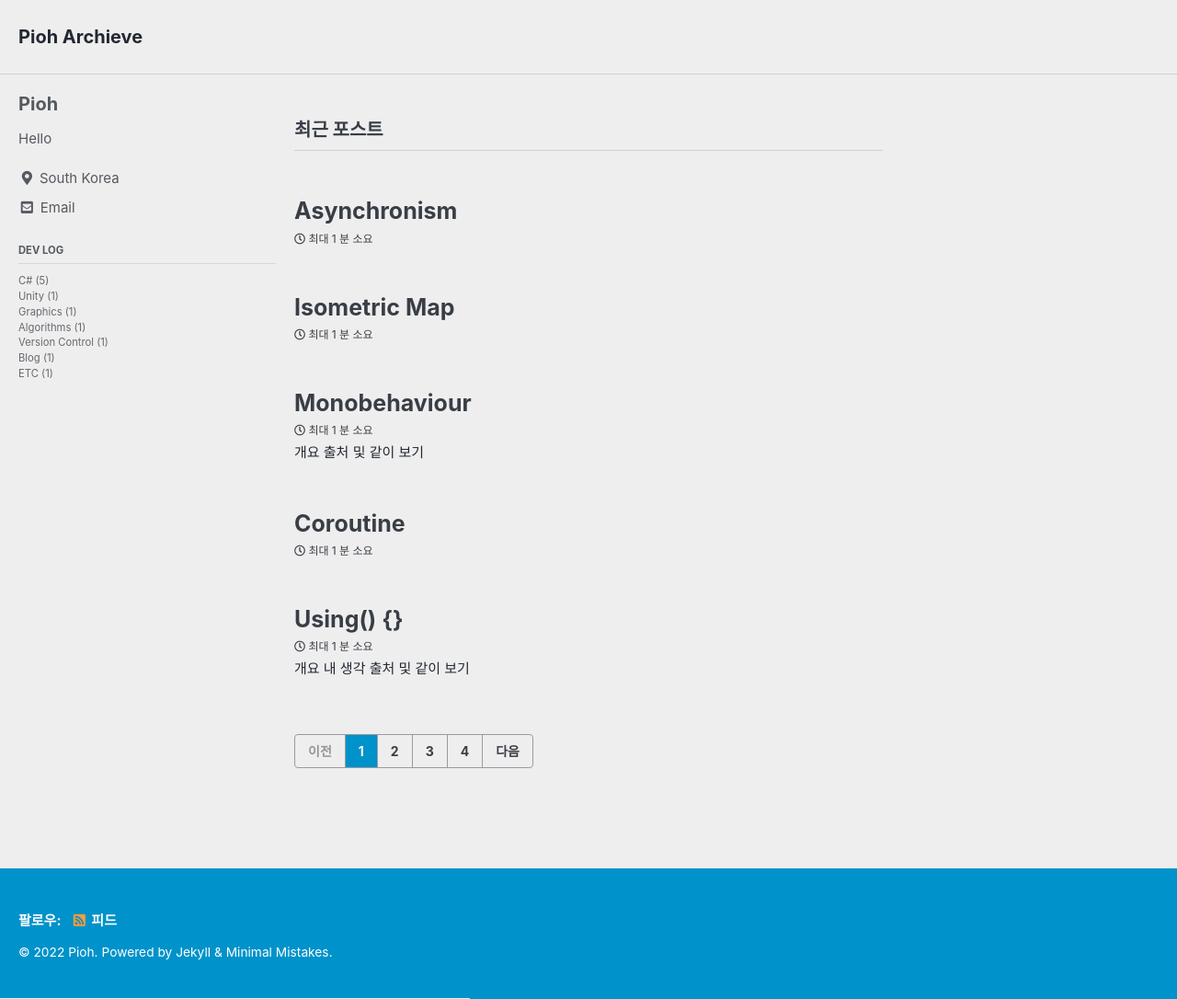
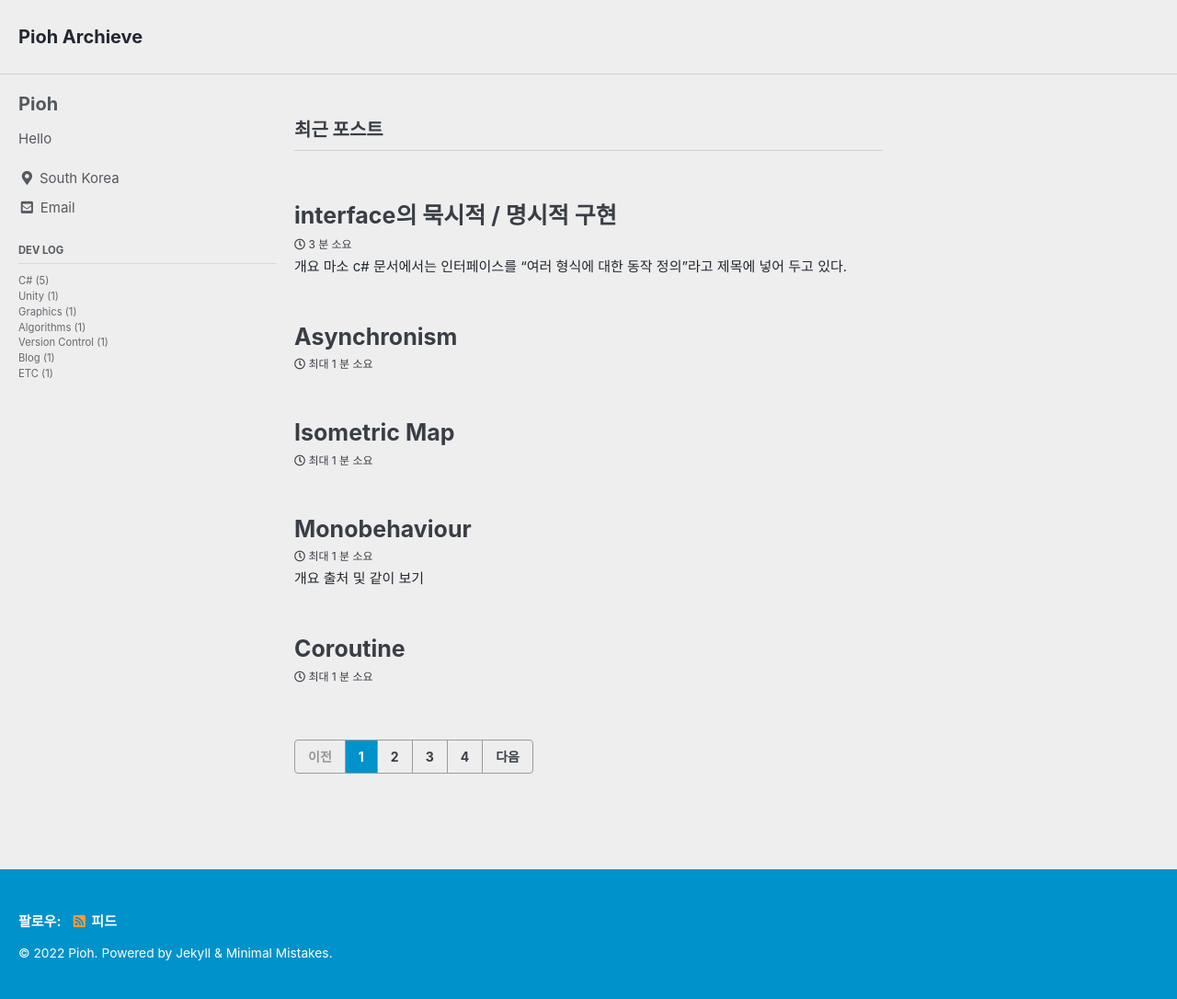
Before and after one commit to devpioh/devpioh.github.io, a Jekyll site: the page built from index.html, in a window 1280 px wide and 1086 px high. Shown: the whole window at 92% size. Built offline with Jekyll 4.4.1, drawn with Linux system fonts in a browser that asks for light colours; cached includes are drawn as plain includes; some web fonts are replaced; the list of posts is cut into pages by our own code; some of the changed lines change nothing that is shown.

Commit message:
Explicit interface

```diff
--- a/_posts/Devlog/C#/2022-07-21-Interface.md
+++ b/_posts/Devlog/C#/2022-07-25-Explicit-Interface.md
@@ -1,7 +1,7 @@
 ---
-title: "interface를 왜 사용하나요?"
-date: 2022-07-21
-last_modified_at: 2022-07-21
+title: "interface의 묵시적 / 명시적 구현"
+date: 2022-07-25
+last_modified_at: 2022-07-25
 
 toc: true
 toc_sticky: true
@@ -13,8 +13,6 @@ tag:
 ---
 
 ## 개요
-면접 때 인터페이스가 뭐고 왜 사용하는지를 물어봤는데 명확하게 대답하지 못해서 다시 정리 해보려고 한다.
-
 마소 c# 문서에서는 인터페이스를 **"여러 형식에 대한 동작 정의"**라고 제목에 넣어 두고 있다.
 
 "여러 형식"이란 우리가 정의하는 구조체와 클래스를 말하는 것이고, 다시 적으면 "객체에 대한 동작의 정의"라는 뜻이 된다.
@@ -83,13 +81,13 @@ D
 
 상속으로 인해 코드의 재사용성과 확장이 늘어났지만, 중복 코드의 문제와 구조의 복잡성이 늘어나게 된 것이다.
 
-그래서 c#은 상속은 단일 클래스로만 가능하게 했다. 하지만 단일 클래스의 상속만으로는 객체지향의 특징인 다형성을 구현하지 못한다.
+그래서 c#은 상속은 단일 클래스로만 가능하게 했다.
 
-여기서 인터페이스를 이용해 동작에 대한 확장을 적용하므로써 다형성을 구현한다.
+하지만 단일 클래스의 상속만으로는 객체지향의 특징인 다형성을 표현하지 못하므로 인터페이스를 이용해 동작에 대한 확장을 적용하므로써 다형성을 구현한다.
 
-c#은 공통된 속성과 대한 처리는 기본 클래스의 상속, 기능의 확장으로는 인터페이스의 상속으로 다형성을 표현한것으로 생각한다.
+c#은 공통된 속성과 대한 처리는 기본 클래스의 상속, 기능의 확장으로는 인터페이스의 상속으로 다형성을 표현한 것으로 나는 생각한다.
 
-하지만 클래스의 다중 상속을 허용하지 않아도 인터페이스의 메서드 이름의 중복은 남아있다.
+그렇지만 클래스의 다중 상속을 막았다고 해서 다중 상속 메서드명 중복의 문제는 여전히 남아있다.
 
 ### 암묵적 / 명시적 구현
 c# 에서는 인터페이스의 구현을 2가지로 할 수 있다.
@@ -138,7 +136,7 @@ public 접근 지정자로 인터페이스의 메서드를 구현하는 방법
 
 명시적 구현은 인터페이스를 상속한 객체의 멤버로는 접근을 할 수 없지만 해당 상속한 인터페이스로 캐스팅으로 접근이 가능한 형태이다.
 
-이 명시적 구현이 인터페이스의 메소드 명칭 중복을 해결한다.
+바로 이 명시적 구현이 c#에서 메서드 명 중복을 해결한다.
 
 혹시 IEnumerable<T>를 상속해 본적이 있다면, GetEnumerator()의 구현을 묵시적과 명시적으로 2번 구현을 했을 것이다.
 
@@ -146,15 +144,25 @@ c#에 아직 제네릭이 도입되기전에는 IEnumerable의 GetEnumerator()
 
 추후 제네릭을 도입하여 Boxing 문제를 해결한게 IEnumerable<T>의 GetEnumerator()지만 문제는 여기서 생긴다.
 
-c#은 하위 버전의 호환성을 위해 IEnumerable<T>는 IEnumerable을 상속하는 형태로 구현이 됬는데 GetEnumerable()의 모호성이 생긴다.
+c#은 하위 버전의 호환성을 위해 IEnumerable<T>는 IEnumerable을 상속하는데, IEnumerable의 GetEnumerable()와 모호성이 생긴다.
 
-*명시적으로 어떤 인터페이스의 메서드인지를 CLR에게 알리고 접근지정자를 숨기면서 외부에서의 접근은 불가능하게 했다.*
+클래스에서 IEnumerable<T>를 상속하는경우 어느 쪽의 GetEnumerable()을 쓸 것 인지를 CLR이 알지 못하게 되어 버린것이다.
 
-## 그래서 interface는 왜 사용하나요?
+c#은 이 메서드 중복의 문제를 상속 받는 클래스에서 *외부에 노출하고 싶은 인터페이스의 메서드*는 **묵시적 구현**으로 구현하고,
 
+*외부에 노출시키면 위험하거나 혹은 숨기고 싶은 인터페이스의 메서드*는 **명시적 구현** 으로 해결했다.
+
+IEnumerable<T>의 경우로 보자면 IEnumerable의 GetEnumerable()는 박싱의 위험이 있으니 외부의 노출을 막는것과 낮은 버전의 .Net에서도 동작이 가능해야되므로
+
+IEnumerable의 GetEnumerable()는 명시적 구현을 통해 처리하고, 제네릭 버전의 IEnumerable<T>의 GetEnumerable()을 묵시적 구현으로 처리했다.
+
+즉, 인터페이스의 명시적 구현을 통해서 다중상속의 메서드 중복문제와 하위 버전의 호환성 문제를 동시에 해결한 것이다.
+
+암묵적/명시적 구현을 통해 다중상속의 문제를 해결했다고 하지만 과도한 인터페이스의 상속은 코드의 복잡도를 높히고 가독성을 떨어트리는 문제를 가진다.
+
+최대한 단일 기능에 대한 처리(SRP) 원칙을 준수하도록 처리하여 가독성과 유지보수가 쉽게 구현하도록 노력해야된다.
 
 ## 출처 및 같이 보기
 - <a href="https://docs.microsoft.com/ko-kr/dotnet/csharp/fundamentals/types/interfaces">c# 인터페이스</a>
 - <a herf="https://ko.wikipedia.org/wiki/%EB%8B%A4%EC%A4%91_%EC%83%81%EC%86%8D">위키 다중상속</a>
 - <a href="https://www.csharpstudy.com/DevNote/Article/4">인터페이스의 암묵적/명시적 구현</a>
-- <a href="https://youtu.be/tL3sB6qaIoM">쓸데없는 인터페이스</a>
```
